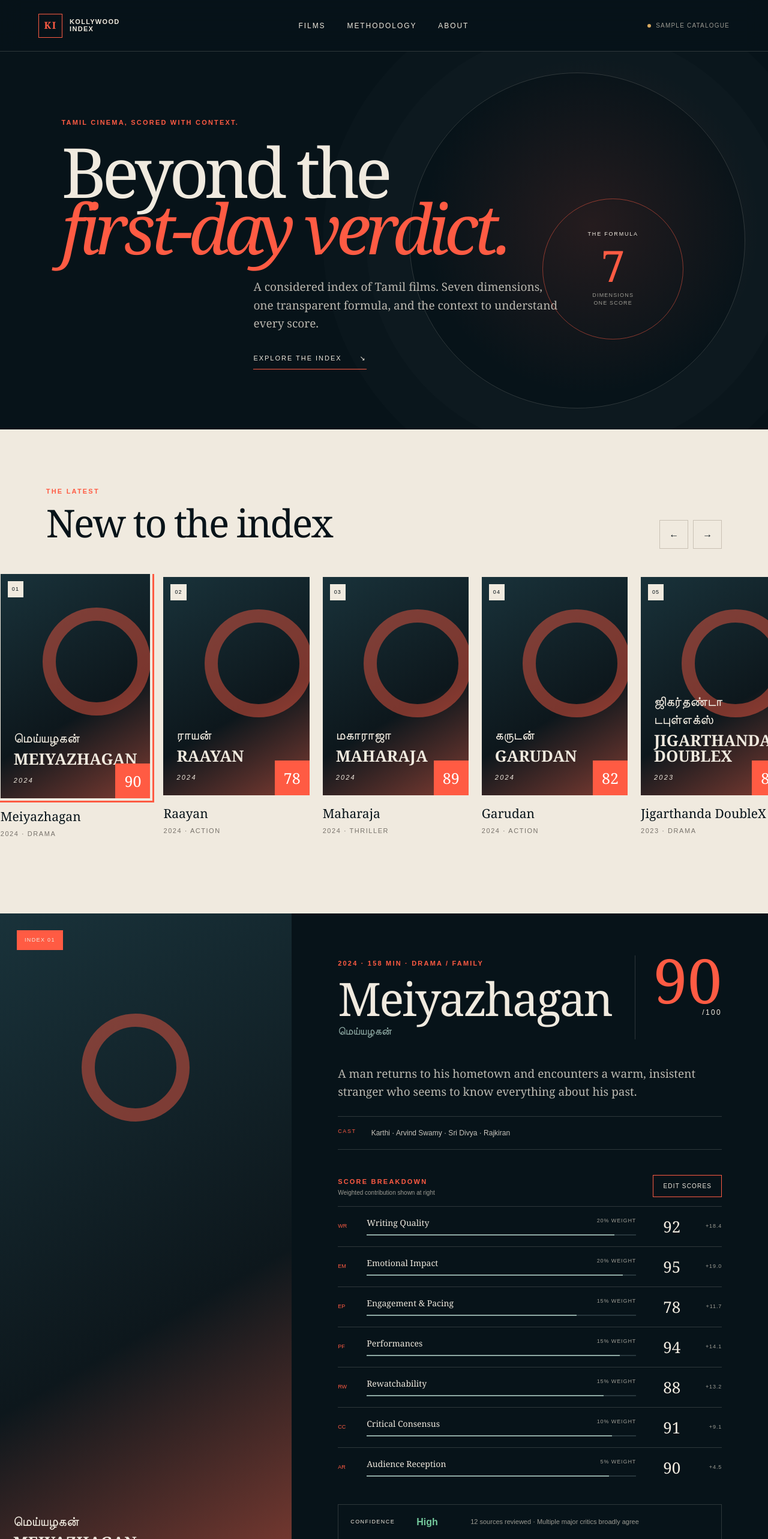
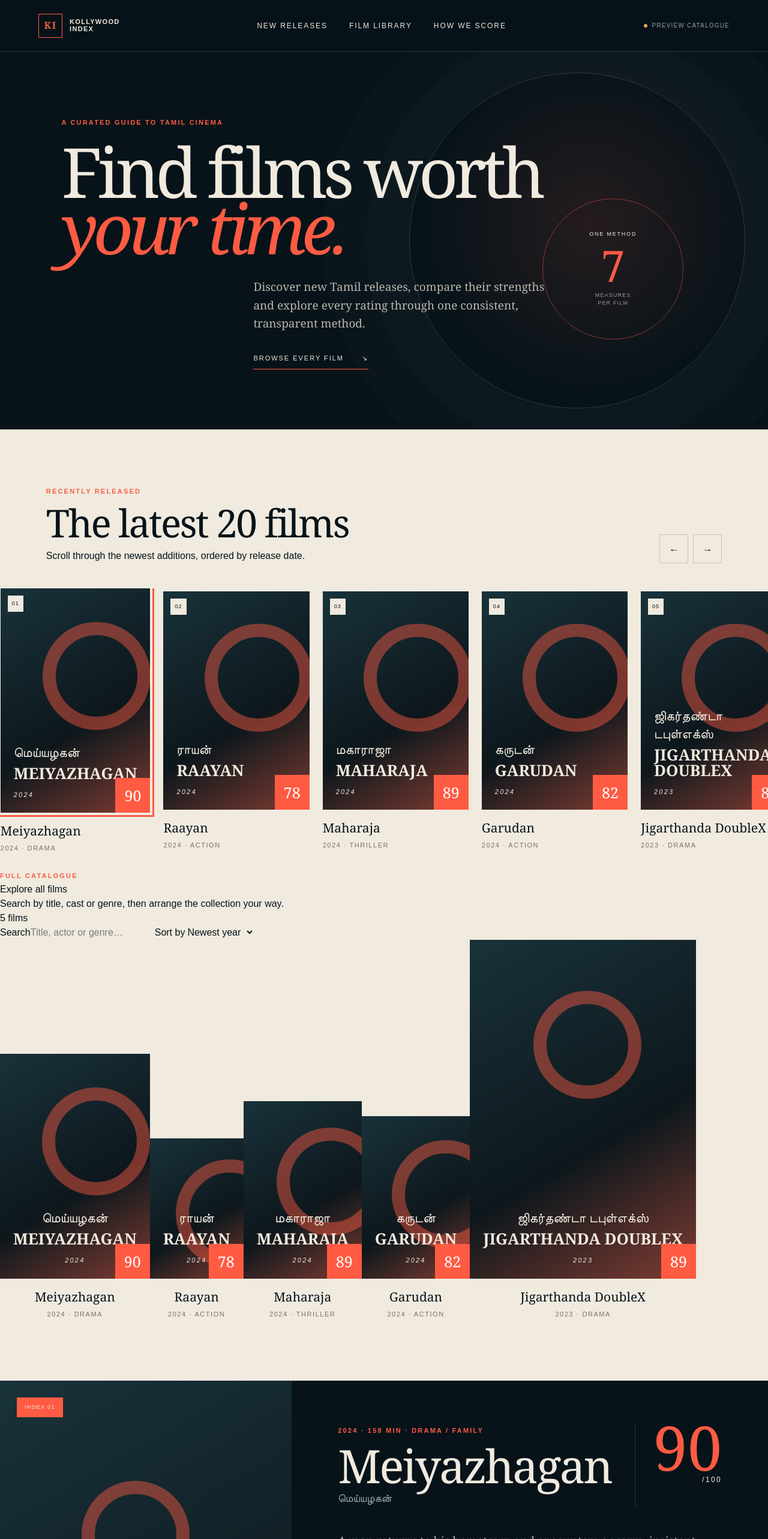
Before and after one commit to drgkr/KI, a Next.js app: page / in a window 1280 px wide. Shown: the top 2566 px of the page at 60% size. Built offline with nearby package versions, Linux system fonts and the light colour scheme.

Commit message:
Add searchable film library

```diff
--- a/app/page.tsx
+++ b/app/page.tsx
@@ -35,6 +35,8 @@ export default function Home() {
   const [selected, setSelected] = useState(0);
   const [editing, setEditing] = useState(false);
   const [source, setSource] = useState<"sample" | "tmdb">("sample");
+  const [sortBy, setSortBy] = useState<"year" | "rating">("year");
+  const [query, setQuery] = useState("");
   const rail = useRef<HTMLDivElement>(null);
   const film = films[selected] || films[0];
 
@@ -44,8 +46,14 @@ export default function Home() {
     fetch(`./data/movies.json?v=${Date.now()}`, { cache: "no-store" }).then(r => r.ok ? r.json() : Promise.reject()).then(data => { if (data.movies?.length) { setFilms(data.movies); setSelected(0); setSource("tmdb"); } }).catch(() => {});
   }, []);
 
-  const sorted = useMemo(() => [...films].sort((a,b) => b.releaseDate.localeCompare(a.releaseDate)), [films]);
-  const activeIndex = sorted.findIndex(f => f.id === film.id);
+  const newest = useMemo(() => [...films].sort((a,b) => b.releaseDate.localeCompare(a.releaseDate)), [films]);
+  const latest = newest.slice(0, 20);
+  const library = useMemo(() => {
+    const term = query.trim().toLocaleLowerCase();
+    const matches = films.filter(item => !term || [item.title, item.originalTitle, item.year, ...item.genres, ...item.cast].some(value => value?.toLocaleLowerCase().includes(term)));
+    return matches.sort((a,b) => sortBy === "rating" ? total(b.scores) - total(a.scores) || b.releaseDate.localeCompare(a.releaseDate) : b.releaseDate.localeCompare(a.releaseDate));
+  }, [films, query, sortBy]);
+  const activeIndex = newest.findIndex(f => f.id === film.id);
   const choose = (chosen: Film) => { setSelected(films.findIndex(f => f.id === chosen.id)); setEditing(false); document.getElementById("film-detail")?.scrollIntoView({ behavior: "smooth", block: "start" }); };
   const updateScore = (key: keyof Scores, value: number) => {
     const next = films.map((item) => item.id === film.id ? { ...item, scores: { ...item.scores, [key]: value } } : item);
@@ -57,26 +65,39 @@ export default function Home() {
   return <main>
     <header className="topbar">
       <a className="brand" href="#top" aria-label="Kollywood Index home"><span className="brand-mark">KI</span><span>KOLLYWOOD<br/>INDEX</span></a>
-      <nav><a href="#films">Films</a><a href="#methodology">Methodology</a><a href="#about">About</a></nav>
-      <span className={`source ${source}`}>{source === "tmdb" ? "Live TMDB catalogue" : "Sample catalogue"}</span>
+      <nav><a href="#films">New releases</a><a href="#library">Film library</a><a href="#methodology">How we score</a></nav>
+      <span className={`source ${source}`}>{source === "tmdb" ? "TMDB catalogue connected" : "Preview catalogue"}</span>
     </header>
 
     <section className="hero" id="top">
-      <div className="eyebrow">Tamil cinema, scored with context.</div>
-      <h1>Beyond the<br/><em>first-day verdict.</em></h1>
-      <p>A considered index of Tamil films. Seven dimensions, one transparent formula, and the context to understand every score.</p>
-      <a className="text-link" href="#films">Explore the index <span>↘</span></a>
-      <div className="hero-score" aria-hidden="true"><span>THE FORMULA</span><strong>7</strong><small>dimensions<br/>one score</small></div>
+      <div className="eyebrow">A curated guide to Tamil cinema</div>
+      <h1>Find films worth<br/><em>your time.</em></h1>
+      <p>Discover new Tamil releases, compare their strengths and explore every rating through one consistent, transparent method.</p>
+      <a className="text-link" href="#library">Browse every film <span>↘</span></a>
+      <div className="hero-score" aria-hidden="true"><span>ONE METHOD</span><strong>7</strong><small>measures<br/>per film</small></div>
     </section>
 
     <section className="film-section" id="films">
-      <div className="section-heading"><div><span className="kicker">THE LATEST</span><h2>New to the index</h2></div><div className="rail-actions"><button onClick={() => scroll(-1)} aria-label="Scroll posters left">←</button><button onClick={() => scroll(1)} aria-label="Scroll posters right">→</button></div></div>
-      <div className="poster-rail" ref={rail} tabIndex={0} aria-label="Films ordered newest first">
-        {sorted.map((item, index) => <button className={`poster-card ${item.id === film.id ? "active" : ""}`} key={item.id} onClick={() => choose(item)}>
+      <div className="section-heading"><div><span className="kicker">RECENTLY RELEASED</span><h2>The latest 20 films</h2><p>Scroll through the newest additions, ordered by release date.</p></div><div className="rail-actions"><button onClick={() => scroll(-1)} aria-label="Scroll posters left">←</button><button onClick={() => scroll(1)} aria-label="Scroll posters right">→</button></div></div>
+      <div className="poster-rail" ref={rail} tabIndex={0} aria-label="Latest 20 films ordered newest first">
+        {latest.map((item, index) => <button className={`poster-card ${item.id === film.id ? "active" : ""}`} key={item.id} onClick={() => choose(item)}>
           <div className="poster-wrap"><Poster film={item}/><span className="rank">{String(index + 1).padStart(2,"0")}</span><span className="card-score">{total(item.scores)}</span></div>
           <div className="poster-meta"><strong>{item.title}</strong><span>{item.year} · {item.genres[0]}</span></div>
         </button>)}
       </div>
+      <section className="library" id="library">
+        <div className="library-heading"><div><span className="kicker">FULL CATALOGUE</span><h2>Explore all films</h2><p>Search by title, cast or genre, then arrange the collection your way.</p></div><span className="result-count">{library.length} {library.length === 1 ? "film" : "films"}</span></div>
+        <div className="library-controls">
+          <label className="search-control"><span>Search</span><input type="search" value={query} onChange={event => setQuery(event.target.value)} placeholder="Title, actor or genre…"/></label>
+          <label className="sort-control"><span>Sort by</span><select value={sortBy} onChange={event => setSortBy(event.target.value as "year" | "rating")}><option value="year">Newest year</option><option value="rating">Highest rated</option></select></label>
+        </div>
+        {library.length ? <div className="movie-grid" aria-label="All films">
+          {library.map(item => <button className={`grid-card ${item.id === film.id ? "active" : ""}`} key={item.id} onClick={() => choose(item)}>
+            <div className="poster-wrap"><Poster film={item}/><span className="card-score">{total(item.scores)}</span></div>
+            <div className="poster-meta"><strong>{item.title}</strong><span>{item.year} · {item.genres[0]}</span></div>
+          </button>)}
+        </div> : <div className="empty-state"><strong>No films found</strong><span>Try a different title, actor or genre.</span></div>}
+      </section>
     </section>
 
     <section className="detail" id="film-detail">
@@ -84,8 +105,8 @@ export default function Home() {
       <div className="detail-copy">
         <div className="detail-top"><div><span className="kicker">{film.year} · {film.runtime ? `${film.runtime} MIN · ` : ""}{film.genres.join(" / ")}</span><h2>{film.title}</h2><p className="tamil-title">{film.originalTitle}</p></div><div className="final-score"><strong>{total(film.scores)}</strong><span>/100</span></div></div>
         <p className="overview">{film.overview}</p>
-        <div className="cast"><span>CAST</span><p>{film.cast.join(" · ")}</p></div>
-        <div className="score-head"><div><span className="kicker">SCORE BREAKDOWN</span><p>Weighted contribution shown at right</p></div><button className="edit" onClick={() => setEditing(!editing)}>{editing ? "Done editing" : "Edit scores"}</button></div>
+        <div className="cast"><span>FEATURING</span><p>{film.cast.join(" · ")}</p></div>
+        <div className="score-head"><div><span className="kicker">RATING PROFILE</span><p>Each measure contributes according to its published weight.</p></div><button className="edit" onClick={() => setEditing(!editing)}>{editing ? "Save ratings" : "Adjust ratings"}</button></div>
         <div className="score-list">
           {weights.map(item => <div className="score-row" key={item.key}>
             <span className="abbr">{item.short}</span><div className="metric"><div><strong>{item.label}</strong><span>{item.weight}% weight</span></div><div className="bar"><i style={{width: `${film.scores[item.key]}%`}}/></div></div>
@@ -93,20 +114,20 @@ export default function Home() {
             <small>+{(film.scores[item.key] * item.weight / 100).toFixed(1)}</small>
           </div>)}
         </div>
-        <div className={`confidence ${film.confidence.toLowerCase()}`}><span>CONFIDENCE</span><strong>{film.confidence}</strong><p>{film.sourceCount} sources reviewed · {film.confidence === "High" ? "Multiple major critics broadly agree" : film.confidence === "Medium" ? "Some coverage, with mixed consensus" : "Limited critic coverage"}</p></div>
+        <div className={`confidence ${film.confidence.toLowerCase()}`}><span>EVIDENCE</span><strong>{film.confidence}</strong><p>{film.sourceCount} sources considered · {film.confidence === "High" ? "Broad agreement across major reviews" : film.confidence === "Medium" ? "Useful coverage with a mixed verdict" : "A preliminary view based on limited coverage"}</p></div>
       </div>
     </section>
 
     <section className="method" id="methodology">
-      <div className="method-intro"><span className="kicker">OUR METHODOLOGY</span><h2>Same formula.<br/>Every film.</h2><p>Every film is run through the same weighted process. The score is a synthesis of evidence—not one person’s taste, star rating or opening-weekend noise.</p></div>
+      <div className="method-intro"><span className="kicker">HOW RATINGS WORK</span><h2>One clear standard.<br/>Every release.</h2><p>Each film is assessed across the same seven measures. The result combines critical evidence, audience response and craft—not a single reviewer’s personal preference.</p></div>
       <div className="formula">
         {weights.map((item, i) => <div className="formula-row" key={item.key}><span>0{i+1}</span><strong>{item.label}</strong><b>{item.weight}%</b></div>)}
-        <div className="equation"><span>FINAL SCORE</span><code>Σ (dimension score × weight) = score / 100</code></div>
+        <div className="equation"><span>OVERALL RATING</span><code>Σ (measure × weight) = rating out of 100</code></div>
       </div>
     </section>
 
     <section className="critic-model">
-      <div><span className="kicker">CRITIC WEIGHTING MODEL</span><h2>Local voices.<br/>Properly weighted.</h2><p>Critic panels are language-specific. Tamil, Telugu, Hindi, Malayalam and Kannada releases each draw on established voices local to that industry—not one fixed global list.</p><p>For Tamil cinema, a representative panel may include critics such as Baradwaj Rangan and Blue Sattai Maran. Reputation, body of work and industry context matter; weighting limits the effect of a small or unrepresentative sample.</p></div>
+      <div><span className="kicker">REVIEWER BALANCE</span><h2>Industry knowledge.<br/>Local perspective.</h2><p>Every language has its own reviewing culture. Tamil, Telugu, Hindi, Malayalam and Kannada films therefore draw on critics who understand that specific industry.</p><p>For Tamil cinema, the panel may include established voices such as Baradwaj Rangan and Blue Sattai Maran. Experience and consistency carry weight, while a broader mix of reviewers prevents one opinion from dominating.</p></div>
       <div className="weight-stack">
         <div style={{"--size":"20%"} as React.CSSProperties}><span>Lead critic</span><b>~20%</b></div>
         <div style={{"--size":"20%"} as React.CSSProperties}><span>Second lead critic</span><b>~20%</b></div>
@@ -115,7 +136,7 @@ export default function Home() {
       </div>
     </section>
 
-    <section className="confidence-explain"><div><span className="kicker">CONFIDENCE SCORE</span><h2>A score needs context.</h2><p>Confidence measures how much reliable source material informed the score. It is separate from quality: a brilliant score built on thin coverage is still flagged.</p></div><div className="confidence-grid"><article><i></i><strong>High</strong><p>Multiple major critics broadly agree</p></article><article><i></i><strong>Medium</strong><p>Some coverage, mixed consensus</p></article><article><i></i><strong>Low</strong><p>Limited critic coverage</p></article></div></section>
+    <section className="confidence-explain"><div><span className="kicker">EVIDENCE LEVEL</span><h2>Know how firmly<br/>a rating stands.</h2><p>This separate indicator shows how much trustworthy material supports a rating. Strong films with sparse coverage remain clearly marked as provisional.</p></div><div className="confidence-grid"><article><i></i><strong>High</strong><p>Extensive coverage with broad agreement</p></article><article><i></i><strong>Medium</strong><p>Good coverage with a divided response</p></article><article><i></i><strong>Low</strong><p>Early assessment from limited material</p></article></div></section>
 
     <footer id="about"><div className="brand footer-brand"><span className="brand-mark">KI</span><span>KOLLYWOOD<br/>INDEX</span></div><p className="disclaimer"><strong>Data & attribution</strong><br/>This product uses the TMDB API but is not endorsed or certified by TMDB. Movie data, posters and images are provided by The Movie Database (TMDB). This independent, non-commercial project is for cultural discovery and commentary. It is not affiliated with any film studio, distributor, critic, Reddit or Letterboxd. All film artwork and trademarks remain the property of their respective owners.</p><p className="copyright">© {new Date().getFullYear()} Kollywood Index<br/>Built for thoughtful cinema discovery.</p></footer>
   </main>;
```
